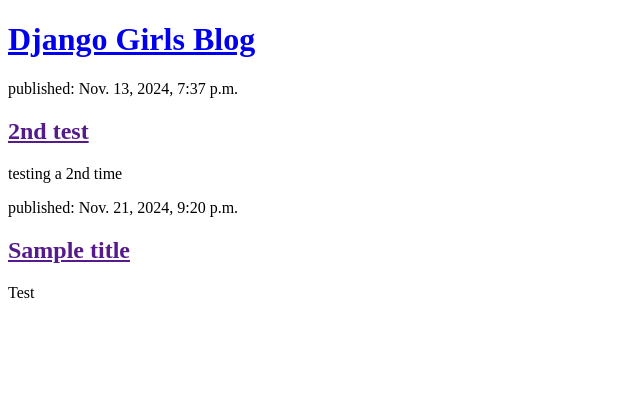
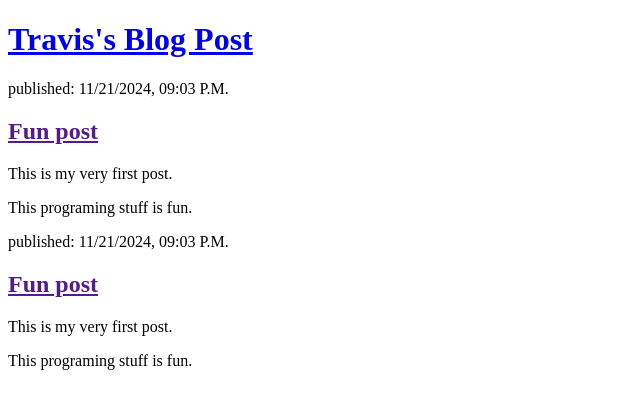
Before and after one commit to TravisNostrand-FA24-ITCC-SDEV220/my-first-blog, a Django app: page / in a window 1280 px wide. Shown: the top 409 px of the page, without its empty margins (0-640 px from the left). Run offline with Django 4.2, Linux system fonts and the light colour scheme; data comes from the database, SQL or seed files in the repository.

Commit message:
Changed code.

```diff
--- a/blog/templates/blog/post_list.html
+++ b/blog/templates/blog/post_list.html
@@ -1,12 +1,19 @@
 <!DOCTYPE html>
-<header>
-    <h1><a href="/">Django Girls Blog</a></h1>
-</header>
-
+<html>
+    <head>
+        <title>Travis's blog</title>
+    </head>
+    <body>
+        <header>
+            <h1><a href="/">Travis's Blog Post</a></h1>
+        </header>
 {% for post in posts %}
     <article>
-        <time>published: {{ post.published_date }}</time>
-        <h2><a href="">{{ post.title }}</a></h2>
-        <p>{{ post.text|linebreaksbr }}</p>
-    </article>
+            <time>published: 11/21/2024, 09:03 P.M.</time>
+            <h2><a href="">Fun post</a></h2>
+            <p>This is my very first post.</p>
+			<p>This programing stuff is fun.<p>
+        </article>
 {% endfor %}
+    </body>
+</html>
```
